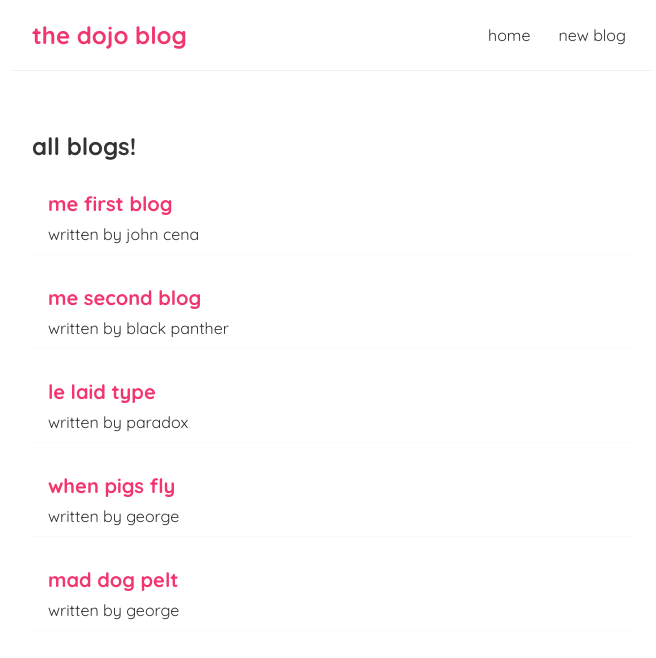
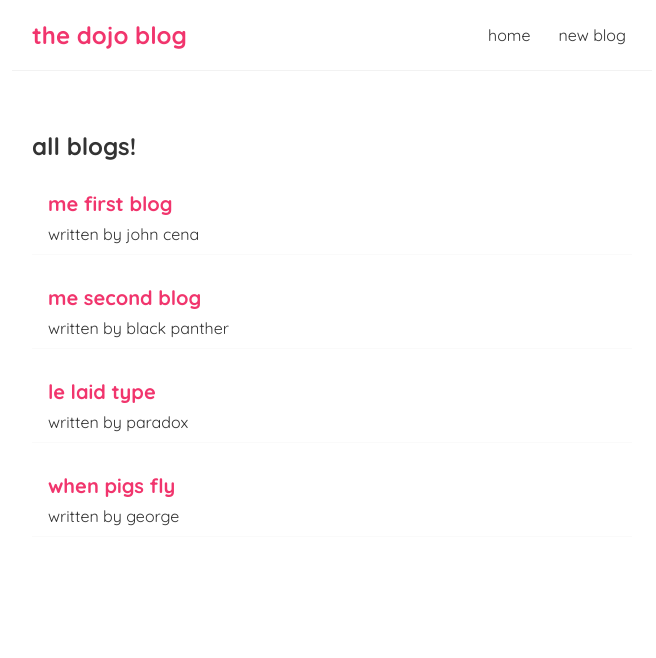
Before and after one commit to Paradox369/react-basics, a React (Create React App) app: page / in a window 1280 px wide. Shown: the top 658 px of the page, without its empty margins (308-964 px from the left). Built offline with nearby package versions, Linux system fonts and the light colour scheme; data requests are answered from the project's data file.

Commit message:
deleting requests

```diff
--- a/data/db.json
+++ b/data/db.json
@@ -23,12 +23,6 @@
       "body": "lorem ipsum dolor flying pig",
       "author": "george",
       "id": 4
-    },
-    {
-      "title": "mad dog pelt",
-      "body": "fomldmosl  somidjsn mzoiedj  smoj ",
-      "author": "george",
-      "id": 5
     }
   ]
 }
--- a/src/BlogDetails.js
+++ b/src/BlogDetails.js
@@ -1,13 +1,23 @@
-import { useParams } from "react-router-dom";
+import { useParams, useHistory } from "react-router-dom";
 import useFetch from "./useFetch";
 
 const BlogDetails = () => {
   const { id } = useParams();
+  const history = useHistory();
   const {
     data: blog,
     isLoading,
     error,
   } = useFetch(`http://localhost:8000/blogs/${id}`);
+
+  const handleClick = () => {
+    fetch(`http://localhost:8000/blogs/${id}`, {
+      method: "DELETE",
+    }).then(() => {
+      console.log("blog deleted");
+      history.push("/");
+    });
+  };
 
   return (
     <div className="blog-details">
@@ -18,6 +28,7 @@
           <h2>{blog.title} </h2>
           <p>written by {blog.author} </p>
           <div>{blog.body} </div>
+          <button onClick={handleClick}>delete</button>
         </article>
       )}
     </div>
--- a/src/Create.js
+++ b/src/Create.js
@@ -19,7 +19,7 @@
       headers: { "Content-Type": "application/json" },
       body: JSON.stringify(blog),
     }).then(() => {
-      console.log("blogadded");
+      console.log("blog added");
       setIsPending(false);
       history.push("/");
     });
```
